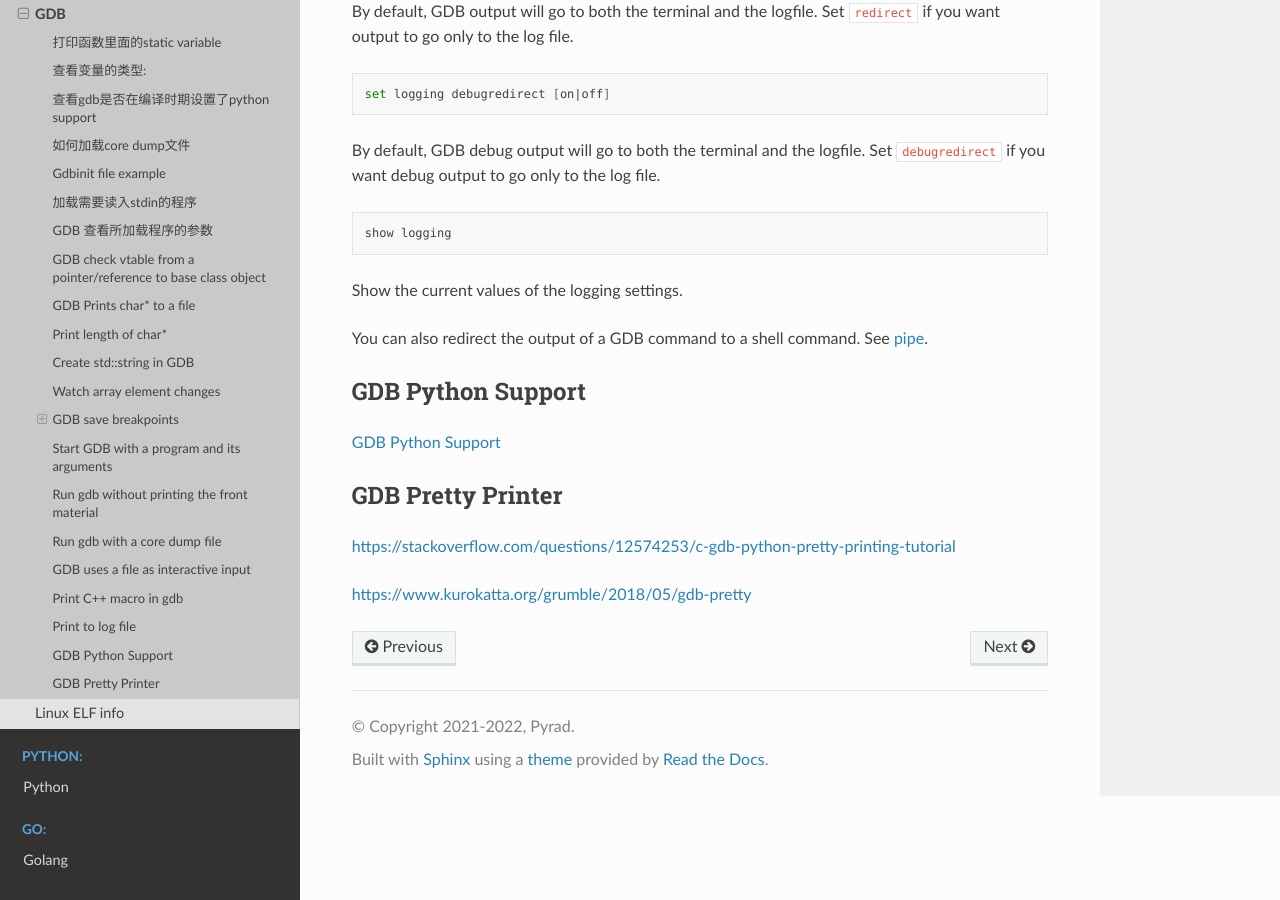
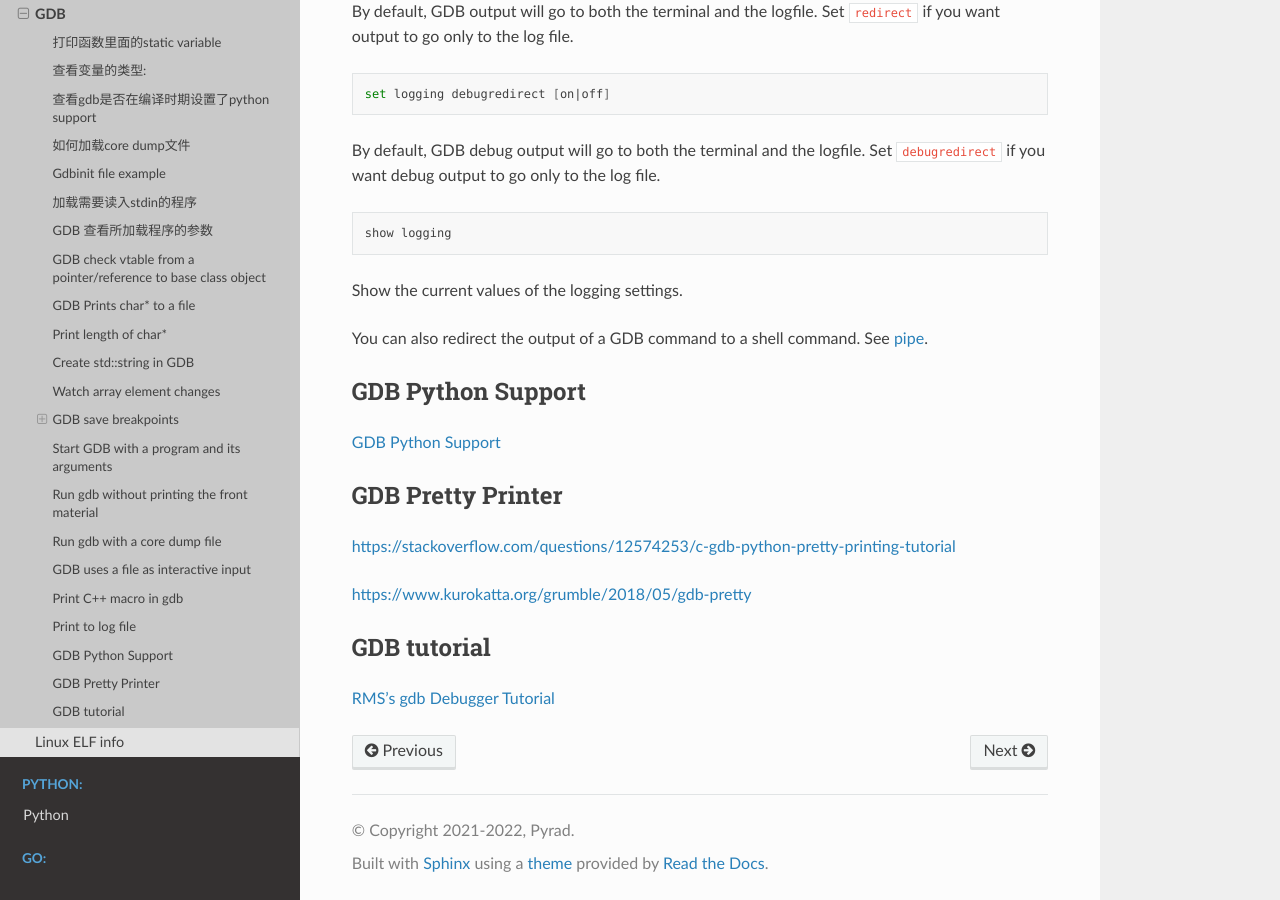
Before and after one commit to Pyrad/pyradnotes, a Sphinx documentation site: the page built from source/Linux/gdb.md, in a window 1280 px wide and 900 px high, scrolled down 5443 px. Built offline with Sphinx 7.4.7 and the Read the Docs theme 2.0.0, drawn with Linux system fonts in a browser that asks for light colours.

Commit message:
GDB GDB Tutorial

```diff
--- a/source/Linux/gdb.md
+++ b/source/Linux/gdb.md
@@ -303,3 +303,9 @@
 [https://stackoverflow.com/questions/12574253/c-gdb-python-pretty-printing-tutorial](https://stackoverflow.com/questions/12574253/c-gdb-python-pretty-printing-tutorial)
 
 [https://www.kurokatta.org/grumble/2018/05/gdb-pretty](https://www.kurokatta.org/grumble/2018/05/gdb-pretty)
+
+
+
+## GDB tutorial
+
+[RMS's gdb Debugger Tutorial](http://www.unknownroad.com/rtfm/gdbtut/)
```
